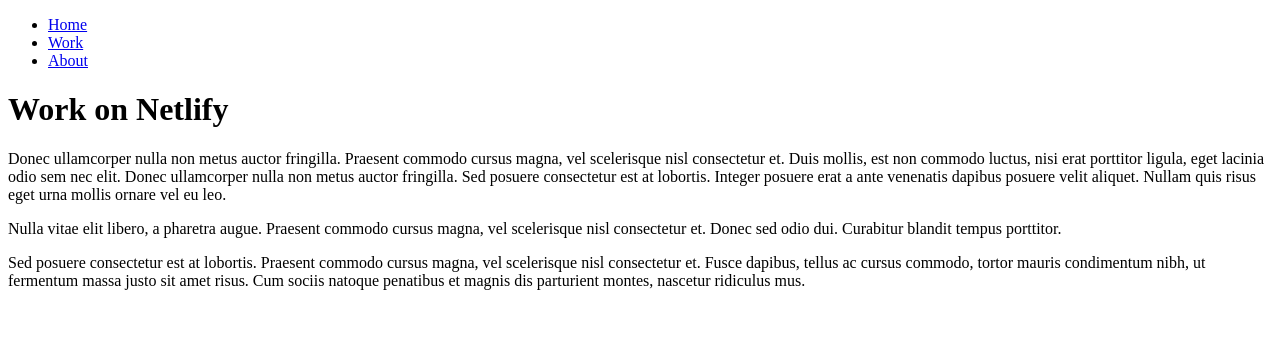
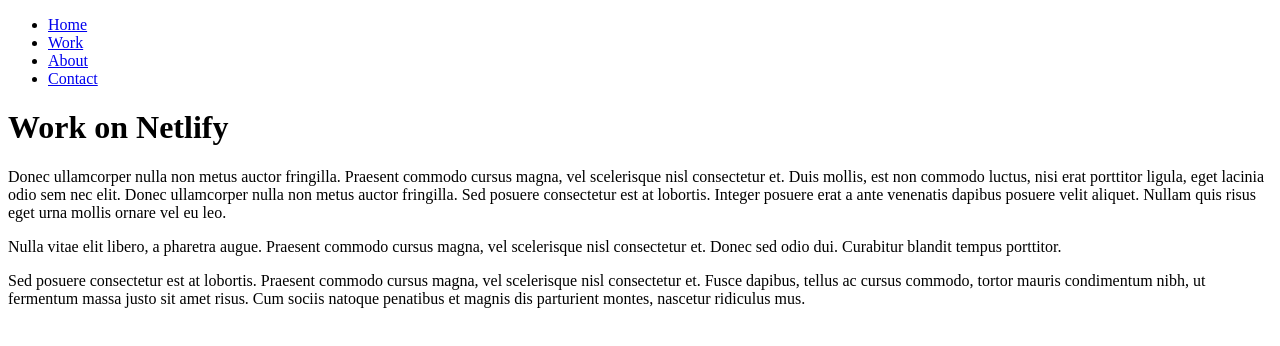
Before and after one commit to djmtype/spinlinedesign, a plain HTML site: page work/index.html in a window 1280 px wide. Drawn offline with Linux system fonts and the light colour scheme.

Commit message:
nav update

```diff
--- a/work/index.html
+++ b/work/index.html
@@ -6,11 +6,12 @@
   <title>Work | Example</title>
 </head>
 <body>
-  <ul>
-	<li><a href="/">Home</a></li>
+<ul>
+<li><a href="/">Home</a></li>
     <li><a href="/work">Work</a></li>
 
     <li><a href="/about">About</a></li>
+    <li><a href="/contact">Contact</a></li>
   </ul>
   <h1>Work on Netlify</h1>
   <p>Donec ullamcorper nulla non metus auctor fringilla. Praesent commodo cursus magna, vel scelerisque nisl consectetur et. Duis mollis, est non commodo luctus, nisi erat porttitor ligula, eget lacinia odio sem nec elit. Donec ullamcorper nulla non metus auctor fringilla. Sed posuere consectetur est at lobortis. Integer posuere erat a ante venenatis dapibus posuere velit aliquet. Nullam quis risus eget urna mollis ornare vel eu leo.</p>
```
Also changed, not shown: index.html (+3 -4 lines).
